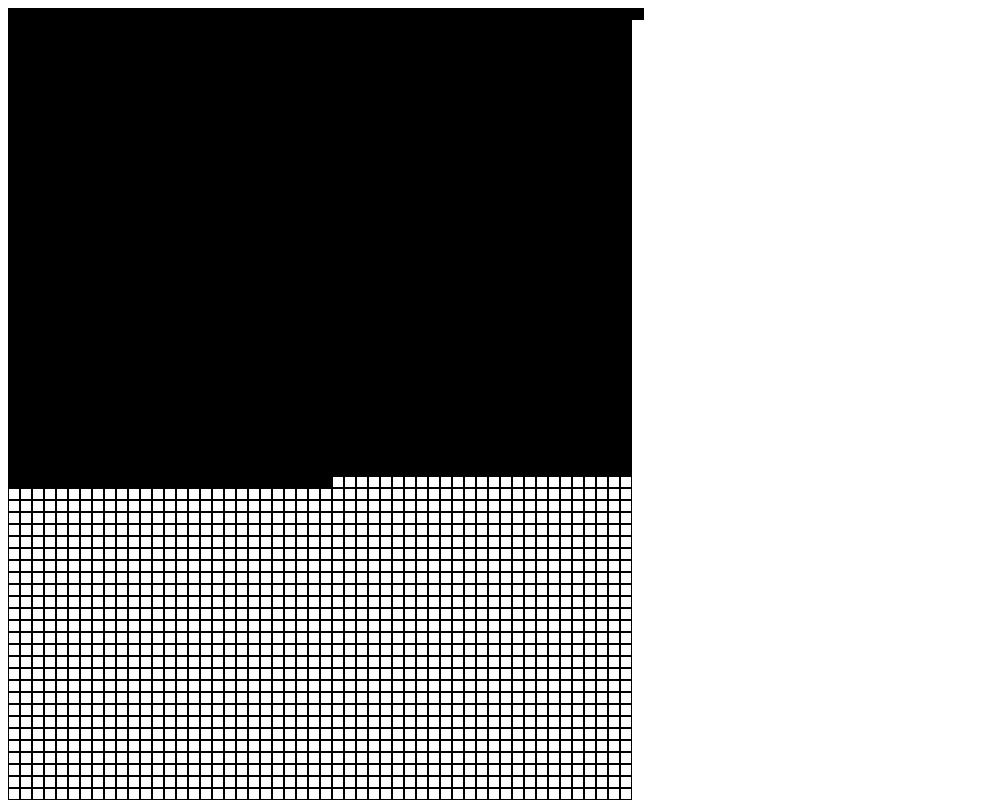
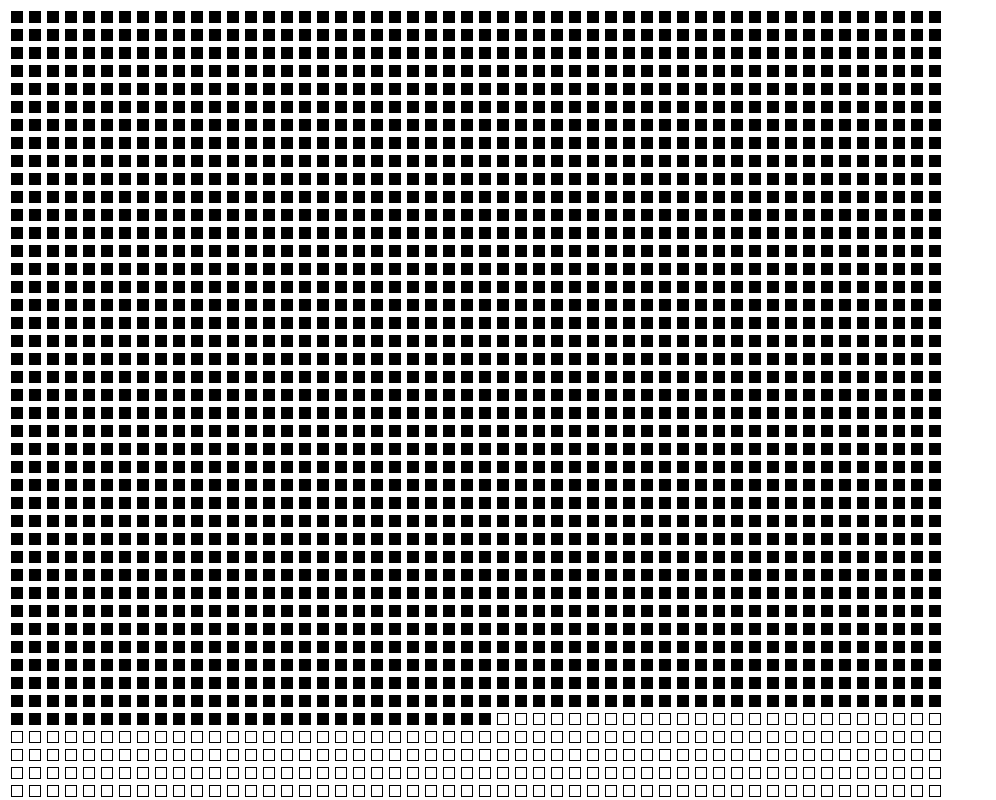
Before and after one commit to PureMunky/progress, a plain HTML site: page index.html in a window 1280 px wide. Shown: the top 800 px of the page, without its empty margins (0-996 px from the left). Drawn offline with Linux system fonts and the light colour scheme.

Commit message:
Adjust margin and calculation.

```diff
--- a/index.html
+++ b/index.html
@@ -8,6 +8,7 @@
                 width: 10px;
                 background-color: #ffffff;
                 border: 1px solid #000000;
+                margin: 3px;
             }
 
             .filled {
--- a/main.js
+++ b/main.js
@@ -10,14 +10,14 @@
     var weeksLeft = (deathday.getTime() - today.getTime()) / msPerWeek;
 
     var out = '';
-    for(var i = 0; i < weeksPassed + weeksLeft; i++) {
+    for(var i = 1; i < weeksPassed + weeksLeft; i++) {
         if(i < weeksPassed) {
             out += '<span class="chit filled">&nbsp;</span>';
         } else {
             out += '<span class="chit">&nbsp;</span>';
         }
 
-        if(i % 52 == 0 && i != 0) {
+        if(i % 52 == 0) {
             out += '<br/>';
         }
     }
```
